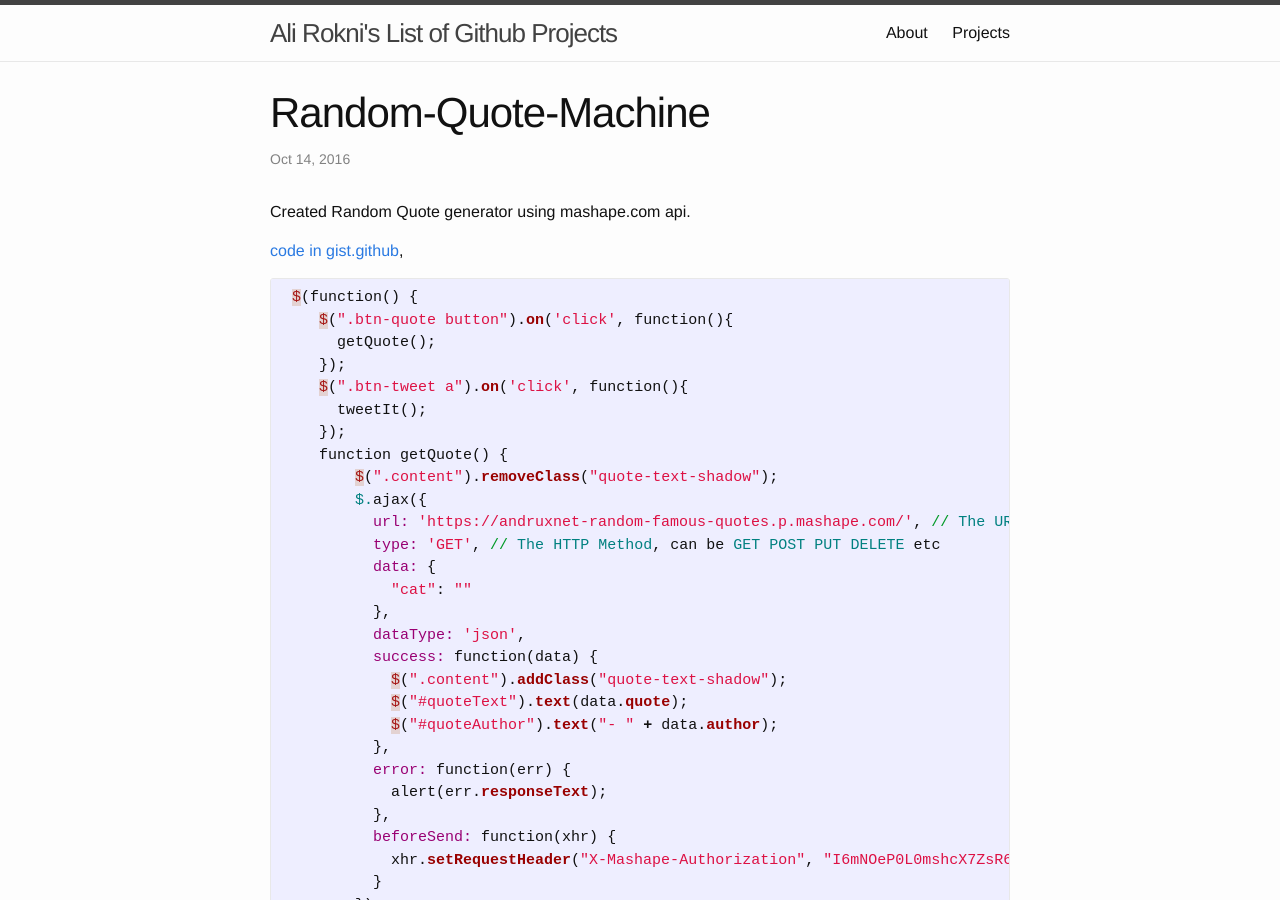
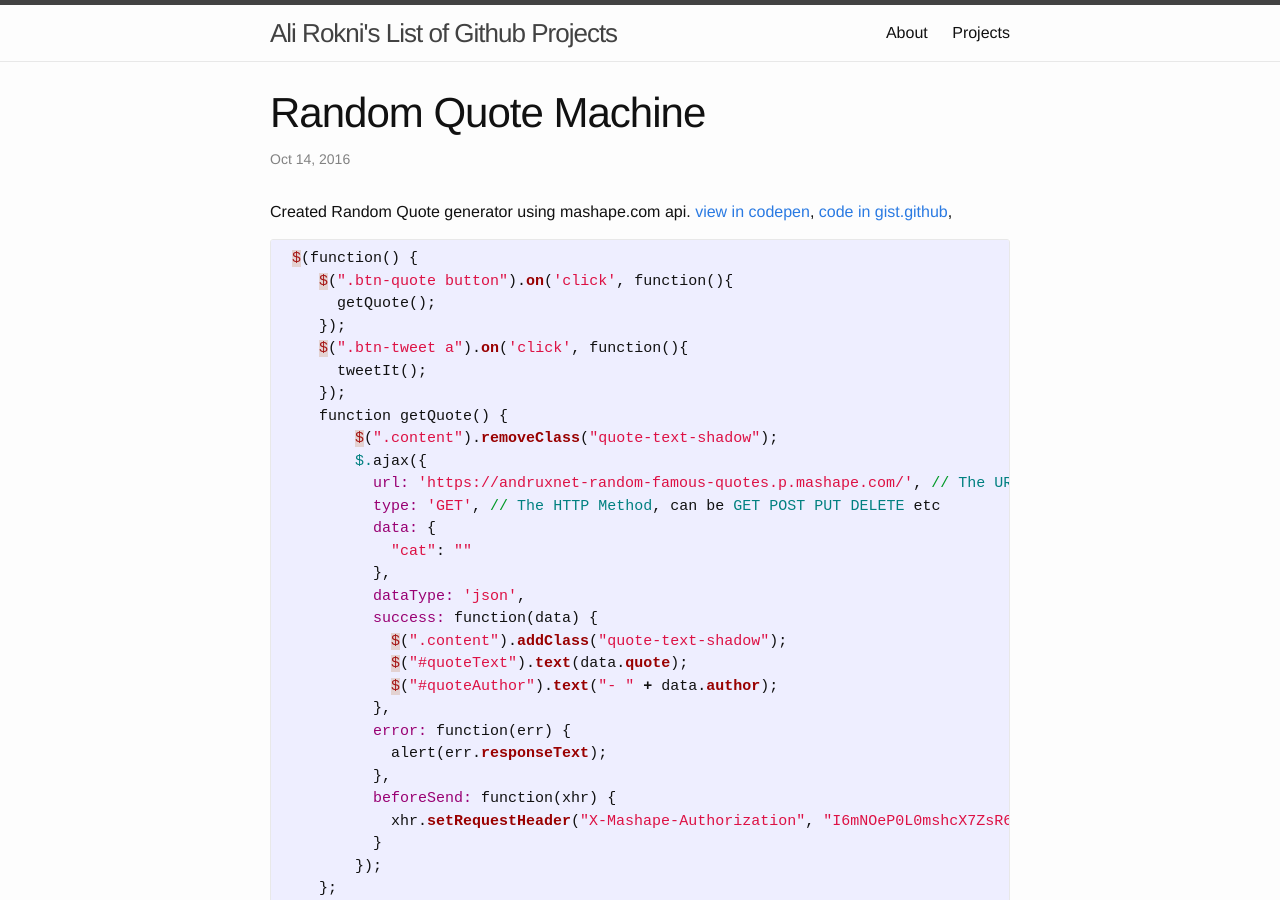
Before and after one commit to alirokni/alirokni.github.io, a Jekyll site: the page built from _posts/2016-10-13-Random-Quote-Machine.markdown, in a window 1280 px wide and 900 px high. Built offline with Jekyll 4.4.1, drawn with Linux system fonts in a browser that asks for light colours.

Commit message:
Update 2016-10-13-Random-Quote-Machine.markdown
Renamed it and added a view to the end result.

```diff
--- a/_posts/2016-10-13-Random-Quote-Machine.markdown
+++ b/_posts/2016-10-13-Random-Quote-Machine.markdown
@@ -1,13 +1,12 @@
 ---
 layout: post
-title:  "Random-Quote-Machine"
+title:  "Random Quote Machine"
 date:   2016-10-13 23:00:00 -0700
 categories: Code Snippet
 ---
 
 Created Random Quote generator using mashape.com api.
-
-[code in gist.github][gist]{:target="_blank"},
+[view in codepen] [codepen]{:target="_blank"}, [code in gist.github][gist]{:target="_blank"},
 
 {% highlight ruby %}
 
@@ -59,3 +58,4 @@ Created Random Quote generator using mashape.com api.
 {% endhighlight %}
 
 [gist]: https://gist.github.com/alirokni/5cb2d061980b2666a5d6c884a03bbfce
+[codepen]: https://s.codepen.io/rokni/debug/zKjbdo
```
